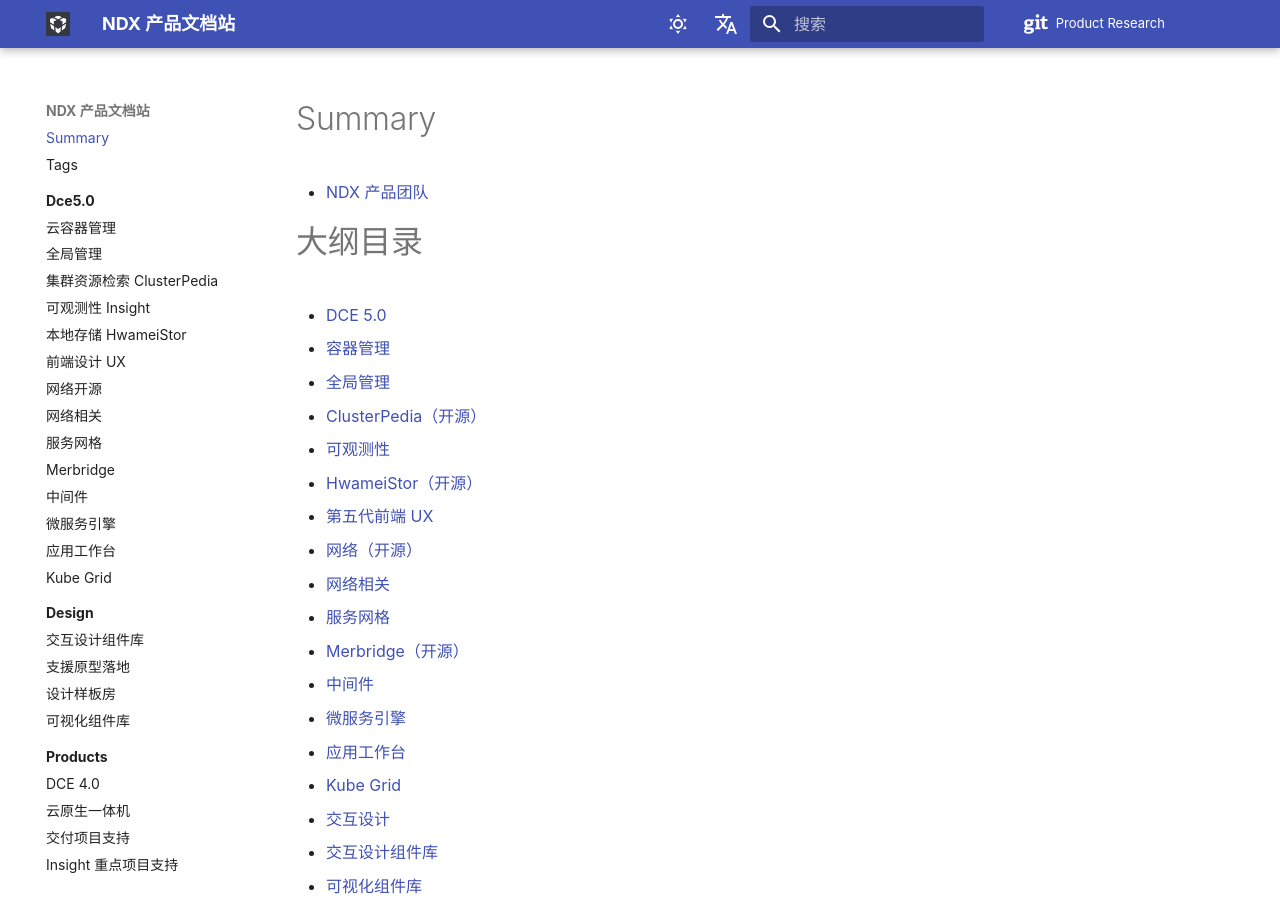
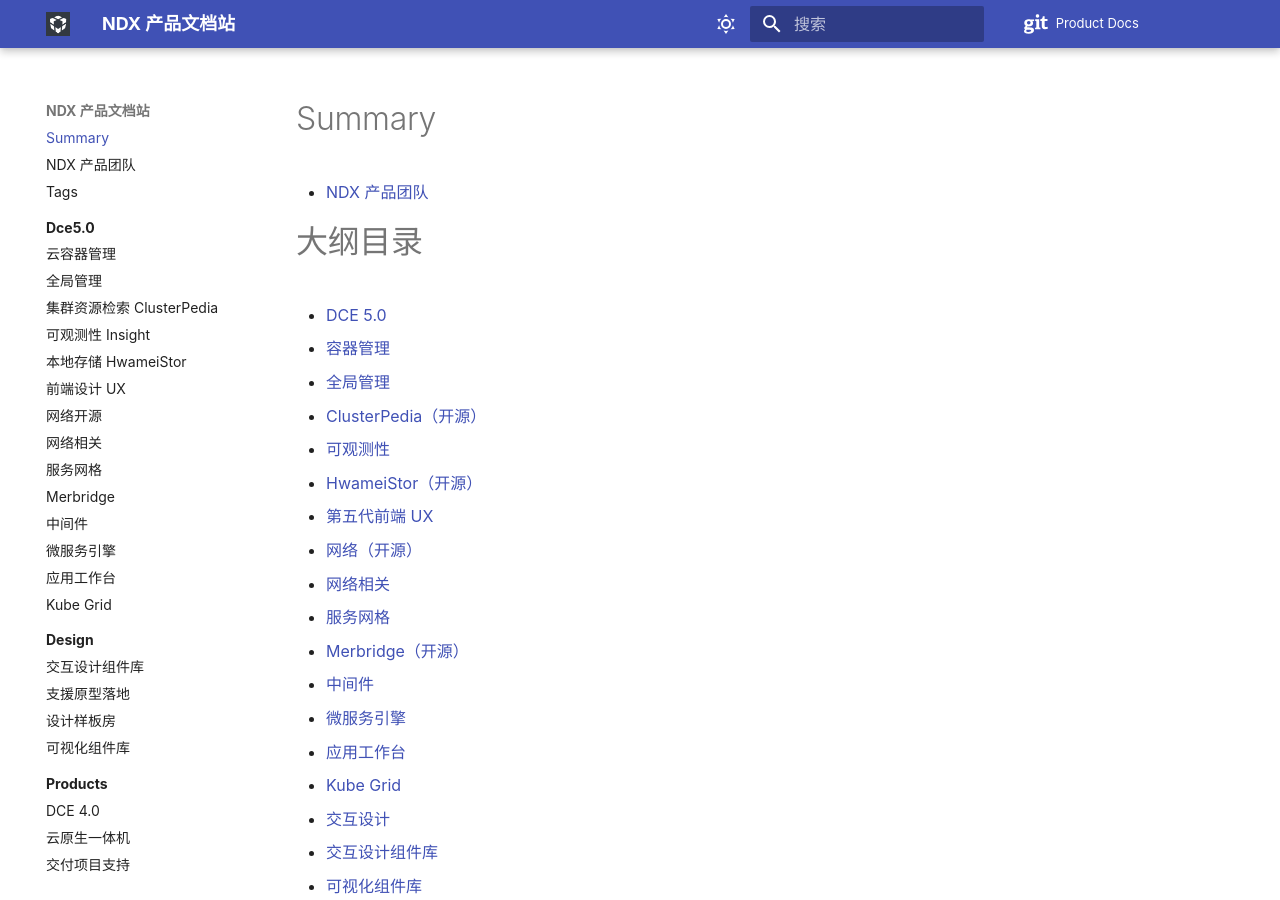
Before and after one commit to SAMZONG/mkdocs-template, an MkDocs documentation site: the page built from docs/index.md, in a window 1280 px wide and 900 px high. Built offline with MkDocs 1.6.1 and Material for MkDocs 9.7.7, drawn with Linux system fonts in a browser that asks for light colours; comment, search, counter and statistics services are not loaded; some of the changed lines change nothing that is shown.

Commit message:
add post

```diff
--- a/docs/index.md
+++ b/docs/index.md
@@ -1,6 +1,6 @@
 # Summary
 
-* [NDX 产品团队](README.md)
+* [NDX 产品团队](read_ndx.md)
 
 # 大纲目录
 
--- a/mkdocs.yml
+++ b/mkdocs.yml
@@ -4,7 +4,7 @@
 site_author: ndx.daocloud.io
 site_url: http://localhost:8000
 repo_url: https://gitlab.daocloud.cn/ndx/product/product-research-document
-repo_name: Product Research
+repo_name: Product Docs
 edit_uri: ./edit/master/docs
 
 theme:
@@ -51,14 +51,6 @@
     - header.autohide
 
 extra:
-  alternate:
-    - name: English
-      link: en/
-      lang: en
-    - name: 中文
-      link: zh/
-      lang: zh
-
   generator: true
   consent:
     title: Cookie consent
@@ -83,11 +75,8 @@
 
 
 extra_javascript:
-  - https://unpkg.com/mermaid/dist/mermaid.min.js
-  - javascripts/shortcuts.js
+  - https://cdn.jsdelivr.net/gh/mermaid-js/mermaid@develop/dist/mermaid.min.js
 
-extra_css:
-  - stylesheets/extra.css
 
 markdown_extensions:
   - admonition
```
Also changed, not shown: docs/read_ndx.md (renamed from docs/README.md).
